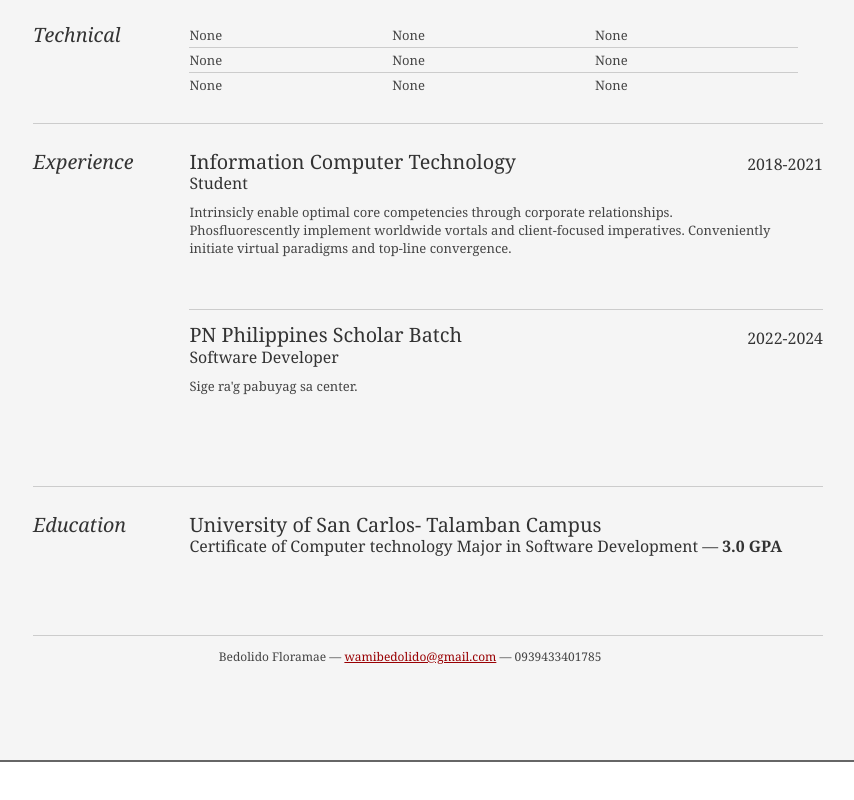
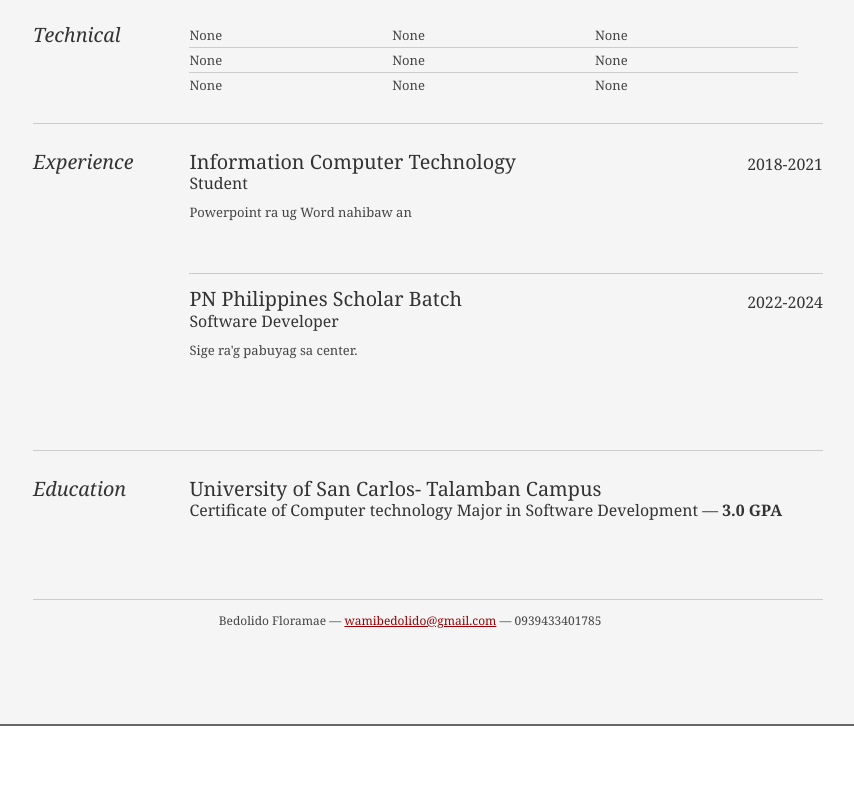
Before and after one commit to BedolidoFloramae/BedolidoFloramae.github.io, a plain HTML site: page index.html in a window 1280 px wide. Shown: the part 732-1532 px from the top of the page, without its empty margins (212-1066 px from the left). Drawn offline with Linux system fonts and the light colour scheme.

Commit message:
created index.html

```diff
--- a/index.html
+++ b/index.html
@@ -143,7 +143,7 @@
 								<h2>Information Computer Technology</h2>
 								<h3>Student</h3>
 								<h4>2018-2021</h4>
-								<p>Intrinsicly enable optimal core competencies through corporate relationships. Phosfluorescently implement worldwide vortals and client-focused imperatives. Conveniently initiate virtual paradigms and top-line convergence. </p>
+								<p>Powerpoint ra ug Word nahibaw an </p>
 							</div>
 
 							<div class="job last">
```
